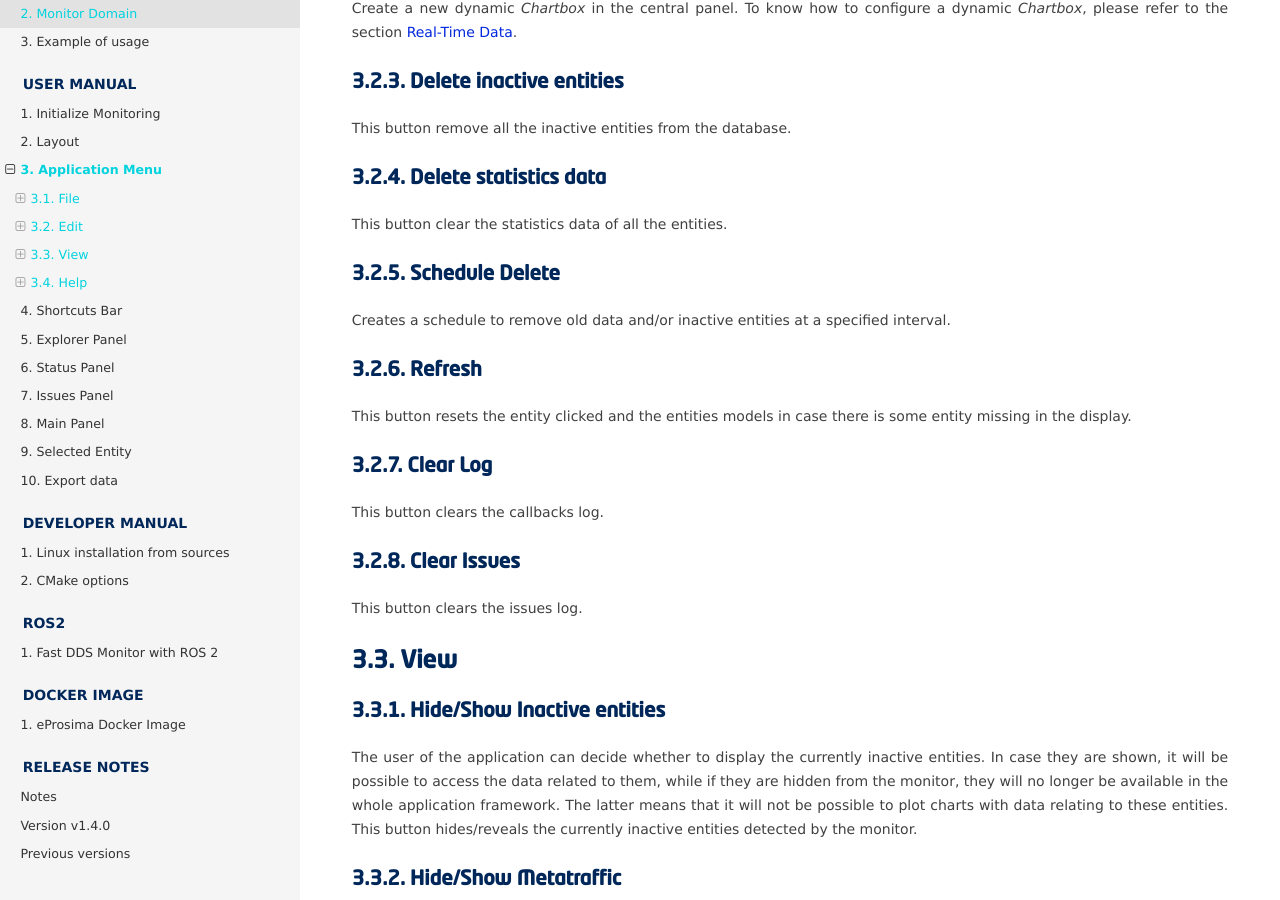
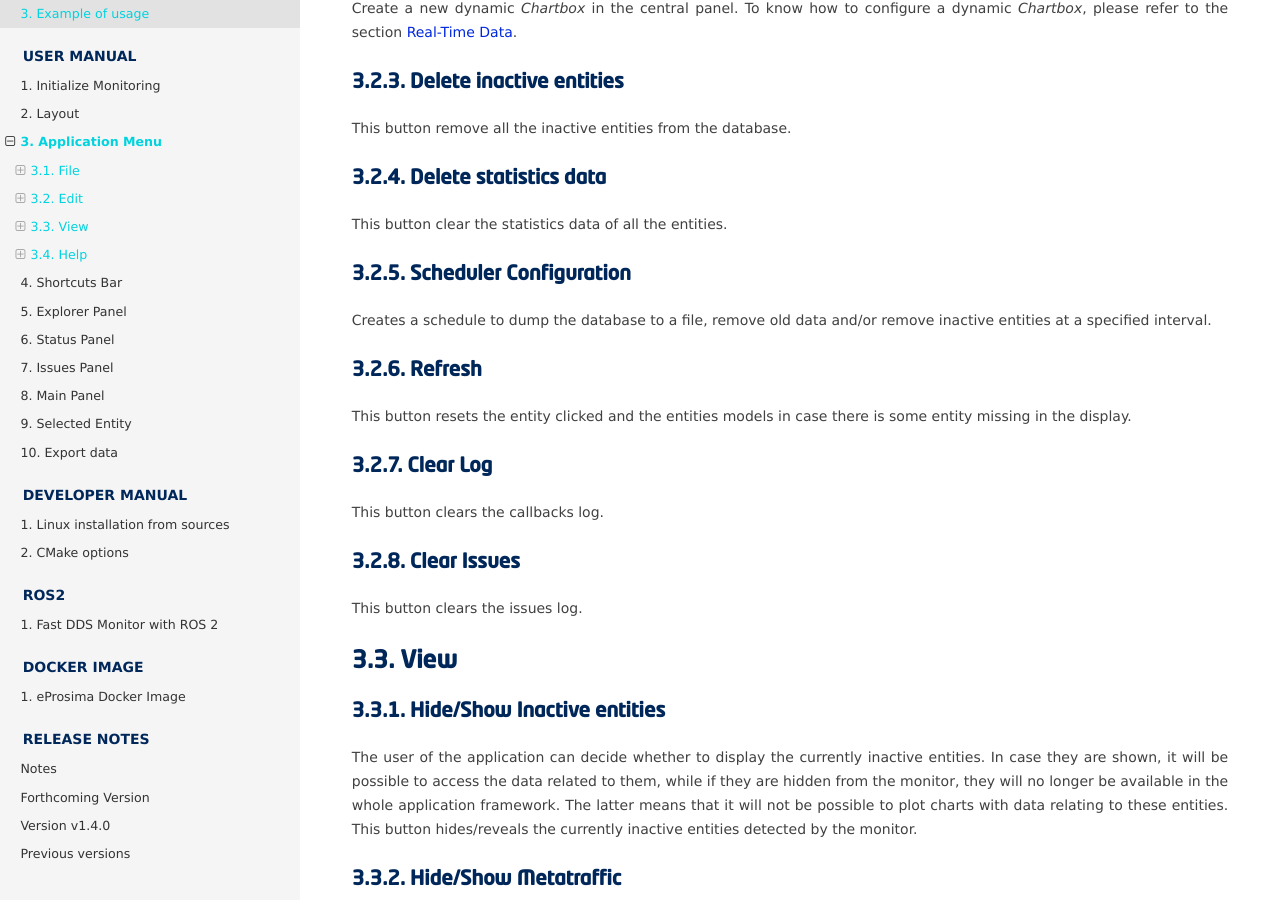
Before and after one commit to nguyenthang7215/DDS_Monitor, a Sphinx documentation site: the page built from docs/rst/user_manual/application_menu.rst, in a window 1280 px wide and 900 px high, scrolled down 1795 px. Built offline with Sphinx 7.4.7 and the Read the Docs theme 2.0.0, drawn with Linux system fonts in a browser that asks for light colours.

Commit message:
Add dump to scheduler (#179)
* Add dump to scheduler

Signed-off-by: Irene Bandera <irenebandera@eprosima.com>

* Add to docu

Signed-off-by: Irene Bandera <irenebandera@eprosima.com>

* Fix line too long

Signed-off-by: Irene Bandera <irenebandera@eprosima.com>

* Apply changes

Signed-off-by: Irene Bandera <irenebandera@eprosima.com>

* Apply changes

Signed-off-by: Irene Bandera <irenebandera@eprosima.com>

---------

Signed-off-by: Irene Bandera <irenebandera@eprosima.com>

```diff
--- a/docs/rst/notes/forthcoming_version.rst
+++ b/docs/rst/notes/forthcoming_version.rst
@@ -1,7 +1,9 @@
 .. add orphan tag when new info added to this file
 
-:orphan:
+.. :orphan:
 
 ###################
 Forthcoming Version
 ###################
+
+* Schedule dump the information from the database to a JSON file.
--- a/docs/rst/notes/notes.rst
+++ b/docs/rst/notes/notes.rst
@@ -4,9 +4,7 @@
 Notes
 #####
 
-..
-    TODO uncomment when there are forthcoming notes
-    .. include:: forthcoming_version.rst
+.. include:: forthcoming_version.rst
 
 ##############
 Version v1.4.0
--- a/docs/rst/user_manual/application_menu.rst
+++ b/docs/rst/user_manual/application_menu.rst
@@ -112,10 +112,11 @@ This button clear the statistics data of all the entities.
 
 .. _schedule_delete:
 
-Schedule Delete
----------------
+Scheduler Configuration
+-----------------------
 
-Creates a schedule to remove old data and/or inactive entities at a specified interval.
+Creates a schedule to dump the database to a file, remove old data and/or remove inactive entities at
+a specified interval.
 
 .. _refresh_button:
 
```
Also changed, not shown: 2 other files.
